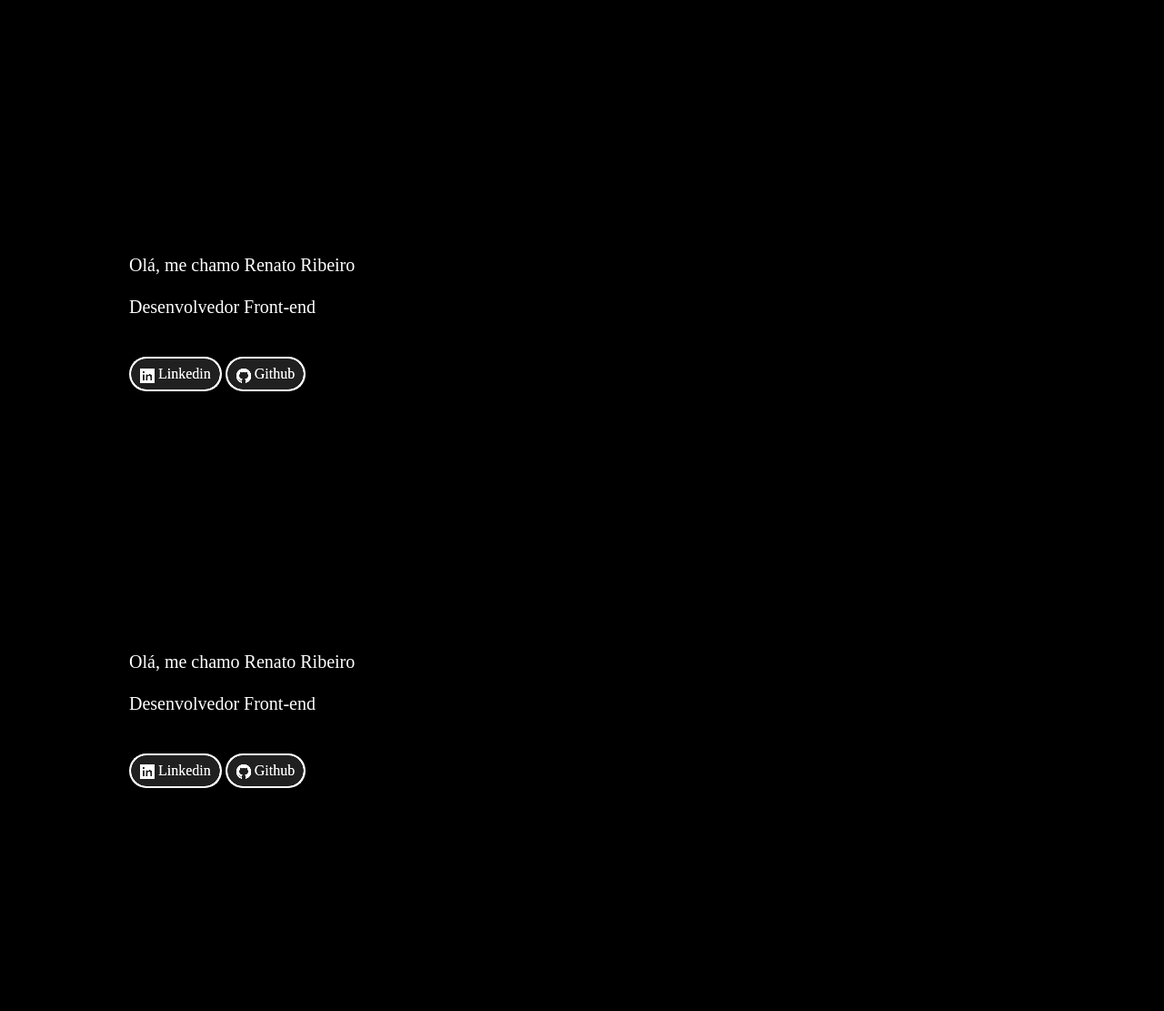
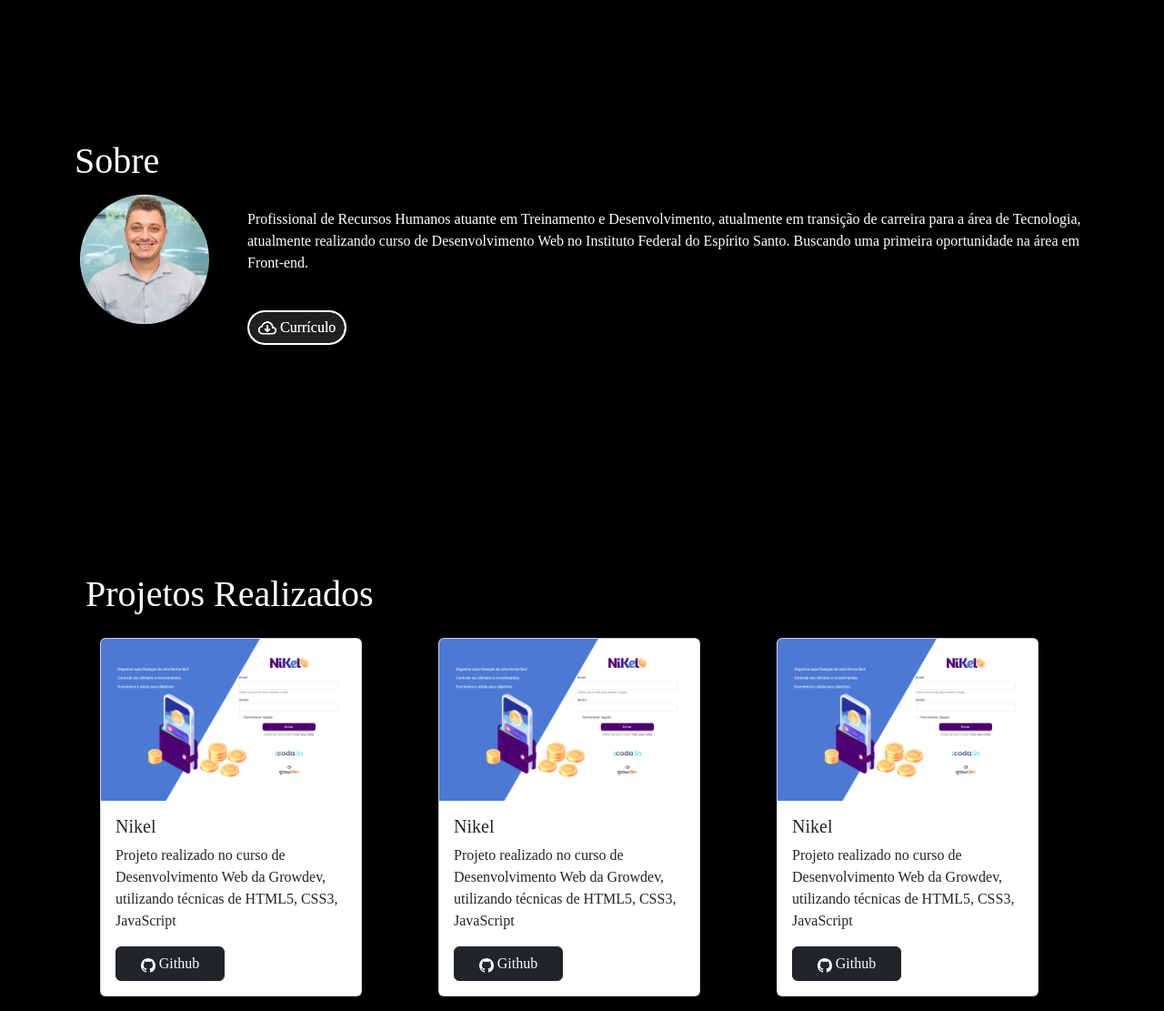
Before and after one commit to renatoribeiro16/portfolio-renatoribeiro, a website: page index.html in a window 1280 px wide. Shown: the part 433-1544 px from the top of the page at 91% size. Before the commit the page ends 1307 px from the top, so only its background shows below. Drawn offline with nearby package versions, Linux system fonts and the light colour scheme; a web font is replaced by a local one.

Commit message:
Atualizações site

```diff
--- a/estilos.css
+++ b/estilos.css
@@ -59,3 +59,30 @@
     padding-bottom: 5px;
     border-radius: 3vw;
 }
+
+.img-renato {
+    width: 12vw;
+    margin-top: 7vw;
+    border-radius: 50%;
+}
+
+.texto-sobre{
+
+       margin-left: 5vw;
+        font-size: 17px;
+        color: white;
+}
+
+.btn-curriculo a{
+text-decoration: none;
+padding: 10px;
+margin: 0;
+}
+
+.btn-curriculo img{
+    width: 20px;
+}
+
+.btn-card{
+    width: 120px;
+}
--- a/index.html
+++ b/index.html
@@ -6,6 +6,7 @@
     <meta name="viewport" content="width=device-width, initial-scale=1.0">
     <link rel="stylesheet" href="estilos.css">
     <link rel="stylesheet" href="./node_modules/bootstrap/dist/css/bootstrap.min.css">
+    <link rel="stylesheet" href="https://cdn.jsdelivr.net/npm/bootstrap-icons@1.10.2/font/bootstrap-icons.css">
     <title>Document</title>
 </head>
 <body id="app" >
@@ -41,7 +42,7 @@
     <section>
         <div class="container">
             <div class="row">
-        <div class="col texto-inicial d-sm-block mt-sm-5 p-2" style="margin-top: px;">
+        <div class="col texto-inicial d-sm-block mt-sm-5 p-2" style="margin-top: 50px;">
             <p class="texto1 ">Olá, me chamo Renato Ribeiro</p>
             <p>Desenvolvedor Front-end</p>
             <div class="btns">
@@ -57,50 +58,69 @@
         </div>
     </section>
 
-    <!--Sobre-->
-    <section>
-        <div class="container">
-            <div class="row">
-                <div class="col texto-inicial d-sm-block mt-sm-5 p-2" style="margin-top: px;">
-                    <p class="texto1 ">Olá, me chamo Renato Ribeiro</p>
-                    <p>Desenvolvedor Front-end</p>
-                    <div class="btns">
-                        <button class="btn-1 btn-close-white"><a href="#"><img src="./img/linkedin.svg" alt="">
-                                Linkedin</a></button>
-                        <button class="btn-2 btn-close-white mt-4"><a href="#"><img src="./img/github.svg" alt="">
-                                Github</a></button>
+    <!--Sobre-Já está Ok-->
+    <div class="container-fluid container-sm">
+        <div class="row" style="margin-top: 150px;">
+            <h1 class="text-white">Sobre</h1>
+            <div class="col-2"><img class=" img-renato" style="margin-top:-1px; padding:6px" src="./img/Renato.PNG" alt=""></div>
+            <div class="col-10">
+                <p class="text-white" style="margin-top:20px">Profissional de Recursos Humanos atuante em Treinamento e Desenvolvimento, atualmente
+                    em transição de carreira para a área de Tecnologia, atualmente realizando curso de Desenvolvimento Web no Instituto
+                    Federal do Espírito Santo. Buscando uma primeira oportunidade na área em Front-end.</p>
+                    <br>
+                    <div class="btn-curriculo">
+                            <button class="btn-1 btn-close-white"><a href="#"><img src="./img/cloud-arrow-down.svg" alt="">
+                                    Currículo</a></button>
+                </div>
+            </div>
+    </div>
+
+    <!--Projetos-->
+    <div class="container-fluid container-sm">
+        <div class="row" style="margin-top: 250px;">
+            <h1 class="text-white">Projetos Realizados</h1>
+            <div class="col m-sm-3">
+                <div class="card" style="width: 18rem;">
+                    <img src="./img/nikel.png" class="card-img-top" alt="...">
+                    <div class="card-body">
+                        <h5 class="card-title">Nikel</h5>
+                        <p class="card-text">Projeto realizado no curso de Desenvolvimento Web da Growdev, utilizando técnicas de HTML5, CSS3, JavaScript</p>
+                        <a href="#" class="btn-card btn btn-dark"><img class="btn-close-white"src="./img/github.svg" alt=""> Github</a>
+
                     </div>
                 </div>
+            </div>
+            <div class="col m-sm-3">
+                <div class="card" style="width: 18rem;">
+                    <img src="./img/nikel.png" class="card-img-top" alt="...">
+                    <div class="card-body">
+                        <h5 class="card-title">Nikel</h5>
+                        <p class="card-text">Projeto realizado no curso de Desenvolvimento Web da Growdev, utilizando técnicas de
+                            HTML5, CSS3, JavaScript</p>
+                        <a href="#" class="btn-card btn btn-dark"><img class="btn-close-white" src="./img/github.svg" alt="">
+                            Github</a>
 
-                <div class="col img-main p-5" style="margin-top: 30px;">
-                    <img class=" img-main" style="width: 500px;" src="./img/main.png" alt="">
+                    </div>
                 </div>
             </div>
-        </div>
-    </section>
 
-    <!--Projetos-->
-    <section>
-        <div class="container">
-            <div class="row">
-                <div class="col texto-inicial d-sm-block mt-sm-5 p-2" style="margin-top: px;">
-                    <p class="texto1 ">Olá, me chamo Renato Ribeiro</p>
-                    <p>Desenvolvedor Front-end</p>
-                    <div class="btns">
-                        <button class="btn-1 btn-close-white"><a href="#"><img src="./img/linkedin.svg" alt="">
-                                Linkedin</a></button>
-                        <button class="btn-2 btn-close-white mt-4"><a href="#"><img src="./img/github.svg" alt="">
-                                Github</a></button>
+            <div class="col m-sm-3">
+                <div class="card" style="width: 18rem;">
+                    <img src="./img/nikel.png" class="card-img-top" alt="...">
+                    <div class="card-body">
+                        <h5 class="card-title">Nikel</h5>
+                        <p class="card-text">Projeto realizado no curso de Desenvolvimento Web da Growdev, utilizando técnicas de
+                            HTML5, CSS3, JavaScript</p>
+                        <a href="#" class="btn-card btn btn-dark"><img class="btn-close-white" src="./img/github.svg" alt="">
+                            Github</a>
+
                     </div>
                 </div>
+            </div>
 
-                <div class="col img-main p-5" style="margin-top: 30px;">
-                    <img class=" img-main" style="width: 500px;" src="./img/main.png" alt="">
-                </div>
-            </div>
+
         </div>
-    </section>
-
+        </div>
 
 
 
```
Also changed, not shown: img/cloud-arrow-down.svg (added), img/nikel.png (added).
